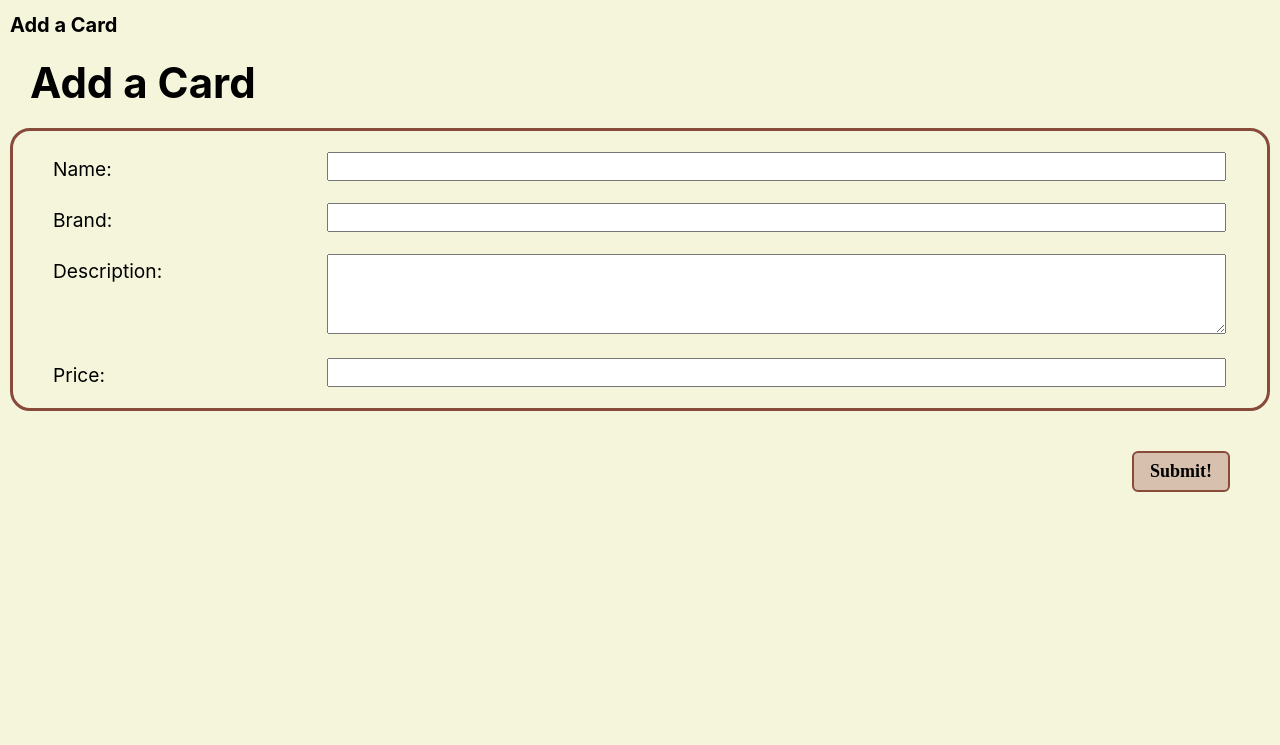
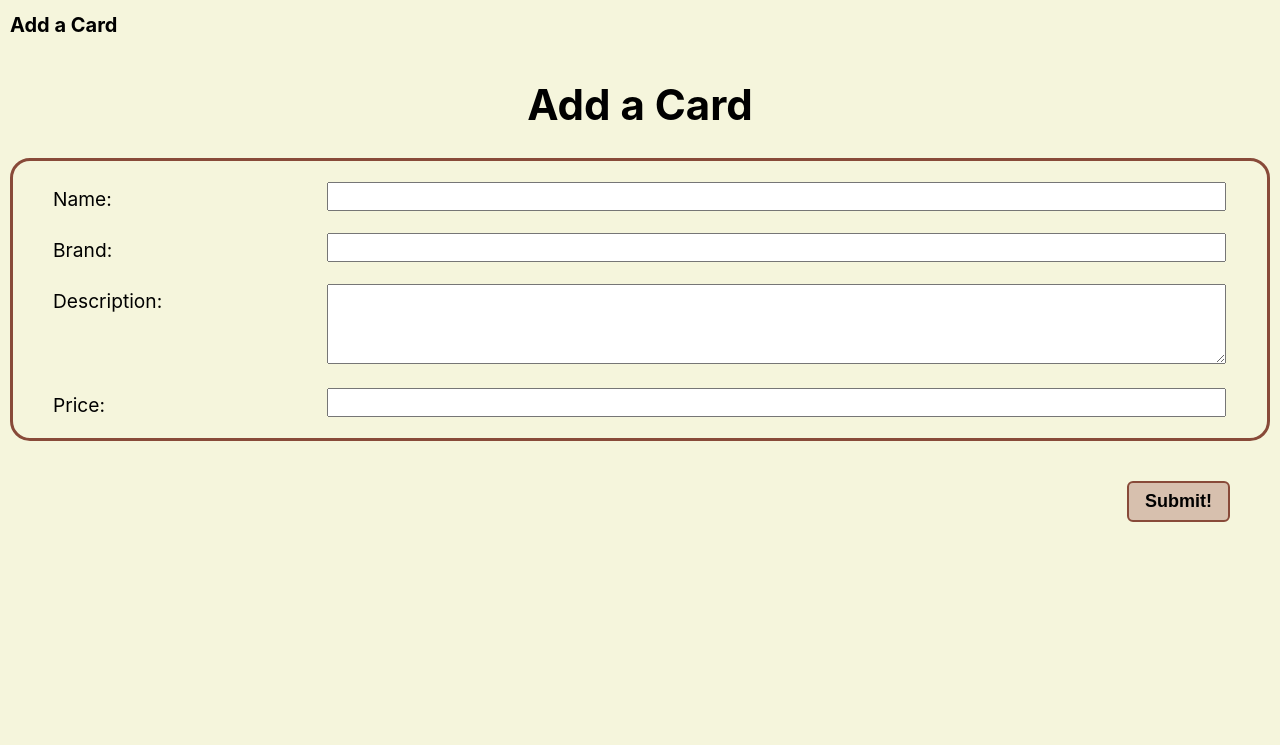
Before and after one commit to Bballard96/Card-Collector, a Django app: page /cards/create/ in a window 1280 px wide. Shown: the part 70-815 px from the top of the page. Run offline with Django 4.2, Linux system fonts and the light colour scheme; some libraries are stand-ins or nearby versions.

Commit message:
make text aligned center

```diff
--- a/main_app/static/css/base.css
+++ b/main_app/static/css/base.css
@@ -122,7 +122,7 @@ nav li {
 }
 
 .btn {
-  color: black;
+  background-color: #884A39;
   font-size: var(--font-l);
   padding: 8px 16px;
   border-radius: 6px;
@@ -132,7 +132,6 @@ nav li {
   background-color: var(--button-bg);
   font-weight: 600;
   cursor: pointer;
-  font-family: "Arsenal";
   margin-right: 10px;
 }
 
@@ -227,10 +226,13 @@ nav li {
   opacity: .5;
 }
 
-.page-header h1 {
+.page-header  {
+  display: flex;
   font-size: var(--font-xxl);
   margin: 0;
+  justify-content: center;
 }
+
 
 
 
```
Also changed, not shown: README.md.
